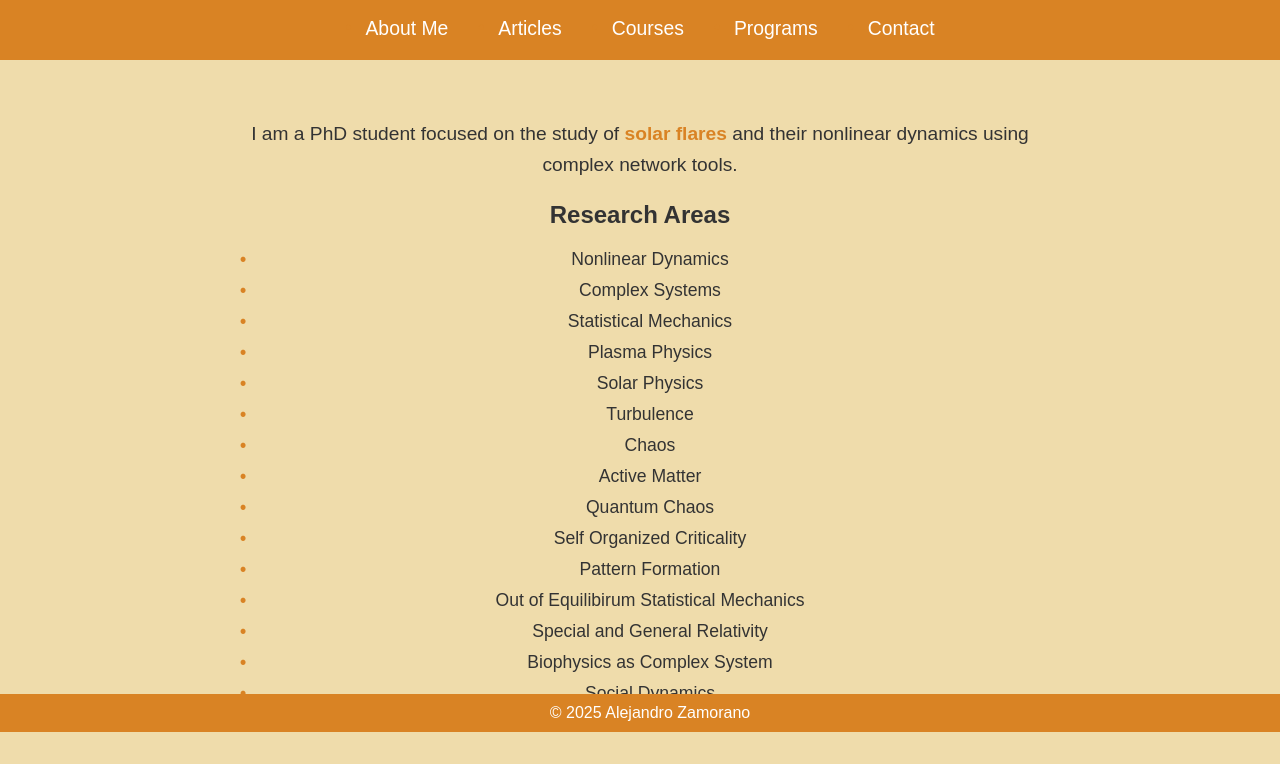
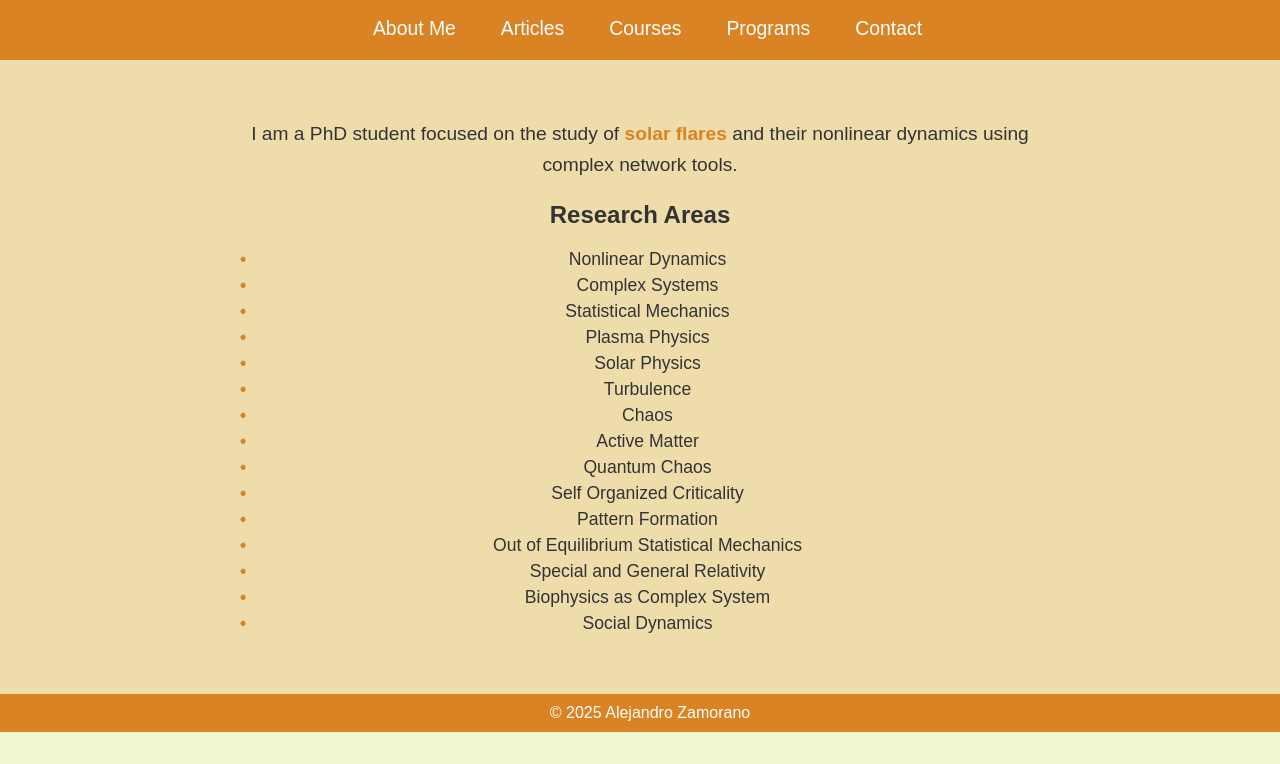
Before and after one commit to Katzuale/alezamorano, a plain HTML site: page index.html in a window 1280 px wide. Shown: the part 68-832 px from the top of the page. After the commit the page ends 800 px from the top, so only its background shows below. Drawn offline with Linux system fonts and the light colour scheme.

Commit message:
Update index.html

```diff
--- a/index.html
+++ b/index.html
@@ -84,8 +84,8 @@
 
     ul li {
       font-size: 1.1em;
-      margin: 10px 0;
-      padding-left: 20px; /* Indentación */
+      margin: 5px 0;  /* Menos espacio entre puntos */
+      padding-left: 15px; /* Ajuste de la indentación */
       position: relative;
     }
 
@@ -95,6 +95,7 @@
       font-weight: bold;
       position: absolute;
       left: 0;
+      top: 0; /* Ajuste para que el símbolo esté más alineado con el texto */
     }
   </style>
 </head>
@@ -104,7 +105,7 @@
     <nav>
       <ul>
         <li><a href="index.html">About Me</a></li>
-        <li><a href="articles">Articles</a></li>
+        <li><a href="articles.html">Articles</a></li>
         <li><a href="courses.html">Courses</a></li>
         <li><a href="programs.html">Programs</a></li>
         <li><a href="contact.html">Contact</a></li>
@@ -131,7 +132,7 @@
         <li>Quantum Chaos</li>
         <li>Self Organized Criticality</li>
         <li>Pattern Formation</li>
-        <li>Out of Equilibirum Statistical Mechanics</li>
+        <li>Out of Equilibrium Statistical Mechanics</li>
         <li>Special and General Relativity</li>
         <li>Biophysics as Complex System</li>
         <li>Social Dynamics</li>
@@ -144,3 +145,8 @@
   </footer>
 </body>
 </html>
+
+    &copy; 2025 Alejandro Zamorano
+  </footer>
+</body>
+</html>
```
